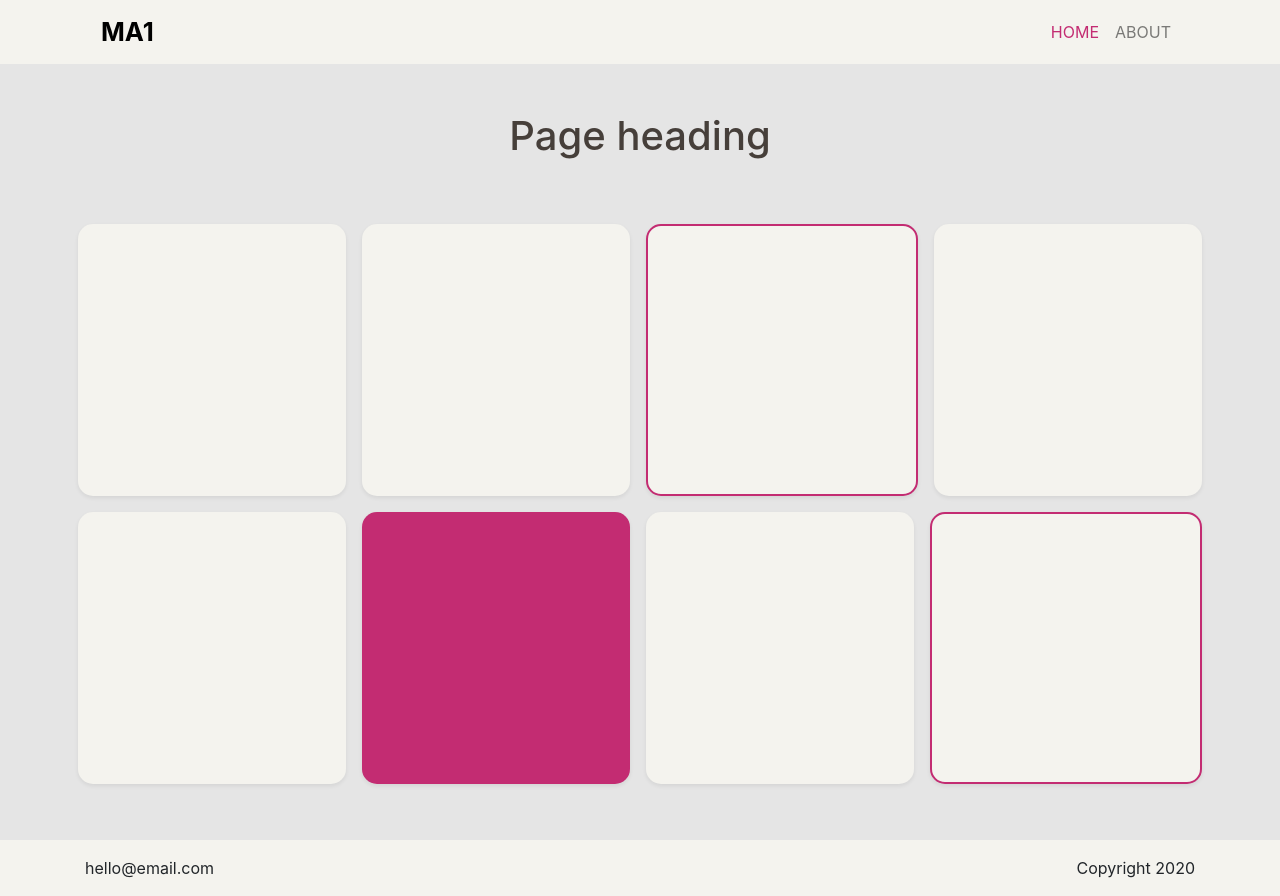
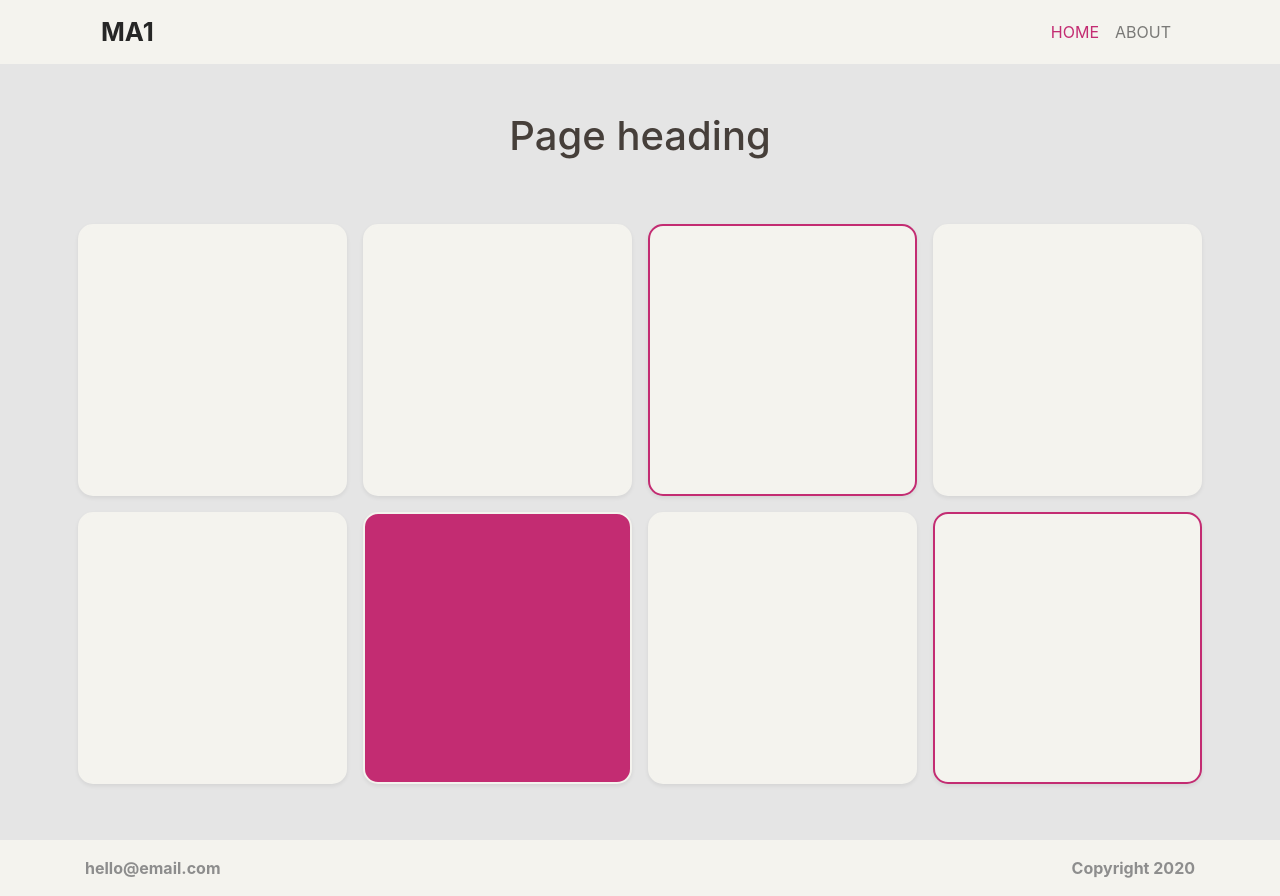
Before and after one commit to TuttiFrooti/sam-css-frameworks-ma1, a plain HTML site: page index.html in a window 1280 px wide. Drawn offline with nearby package versions, Linux system fonts and the light colour scheme.

Commit message:
Submission 4

```diff
--- a/index.html
+++ b/index.html
@@ -30,7 +30,7 @@
     </header>
     <main>
       <div class="container">
-        <h1 class="text-center pt-5 pb-5 elm__color--brown">Page heading</h1>
+        <h1 class="text-center pt-5 pb-5 elm__color--secondary">Page heading</h1>
         <div class="row d-flex justify-content-center pb-5">
           <div class="col-sm col-centered shadow-sm m-2 row__col elm__rounded--15 elm__bg--white"></div>
           <div class="col-sm col-centered shadow-sm m-2 row__col elm__rounded--15 elm__bg--white"></div>
@@ -45,7 +45,7 @@
       </div>
     </main>
     <footer class="elm__bg--white p-3 mt-auto">
-      <div class="container d-flex justify-content-between">
+      <div class="container d-flex justify-content-between elm__color--fade elm_weight--bold">
         <span>hello@email.com</span>
         <span>Copyright 2020</span>
       </div>
--- a/sass/partials/_custom.scss
+++ b/sass/partials/_custom.scss
@@ -1,14 +1,21 @@
-$black: #000;
-$brown: #463F3A;
-$pink:  #C32C72;
-$gray:  #E5E5E5;
-$white: #F4F3EE;
+$colours: (
+  "black-p":    #262626,
+  "brown-p":    #463F3A,
+  "primary":    #C32C72,
+  "gray-100":   #E5E5E5,
+  "gray-200":   #8D8D8D,
+  "white-p":    #F4F3EE,
+);
 
-$component-active-color:        $pink;
-$nav-tabs-link-active-color:    $pink;
-$nav-pills-link-active-color:   $pink;
-$navbar-dark-active-color:      $pink;
-$navbar-light-active-color:     $pink;
-$navbar-light-brand-color:      $black;
-$bg-color:                      $gray;
-$bg-white:                      $white;
+$bg-color:                      map-get($colours, gray-100);
+$bg-white:                      map-get($colours, white-p);
+$primary:                       map-get($colours, primary);
+$secondary:                     map-get($colours, brown-p);
+$text-fade:                     map-get($colours, gray-200);
+
+$component-active-color:        $primary;
+$nav-tabs-link-active-color:    $primary;
+$nav-pills-link-active-color:   $primary;
+$navbar-dark-active-color:      $primary;
+$navbar-light-active-color:     $primary;
+$navbar-light-brand-color:      map-get($colours, black-p);
--- a/sass/style.scss
+++ b/sass/style.scss
@@ -9,8 +9,12 @@
   background-color: $bg-white;
 }
 
-.elm__color--brown {
-  color: $brown;
+.elm__color--secondary {
+  color: $secondary;
+}
+
+.elm__color--fade {
+  color: $text-fade;
 }
 
 .elm_size--16 {
@@ -28,13 +32,14 @@
 .row__col {
   width: 272px;
   height: 272px;
+  border: 2px solid $bg-white;
 }
 
 .row__col--active-border {
-  border: 2px solid $pink;
+  border: 2px solid $primary;
 }
 
 .row__col--active-bg {
-  background-color: $pink;
-  background: $pink;
+  background-color: $primary;
+  background: $primary;
 }
```
Also changed, not shown: css/style.css, 1 other file.
